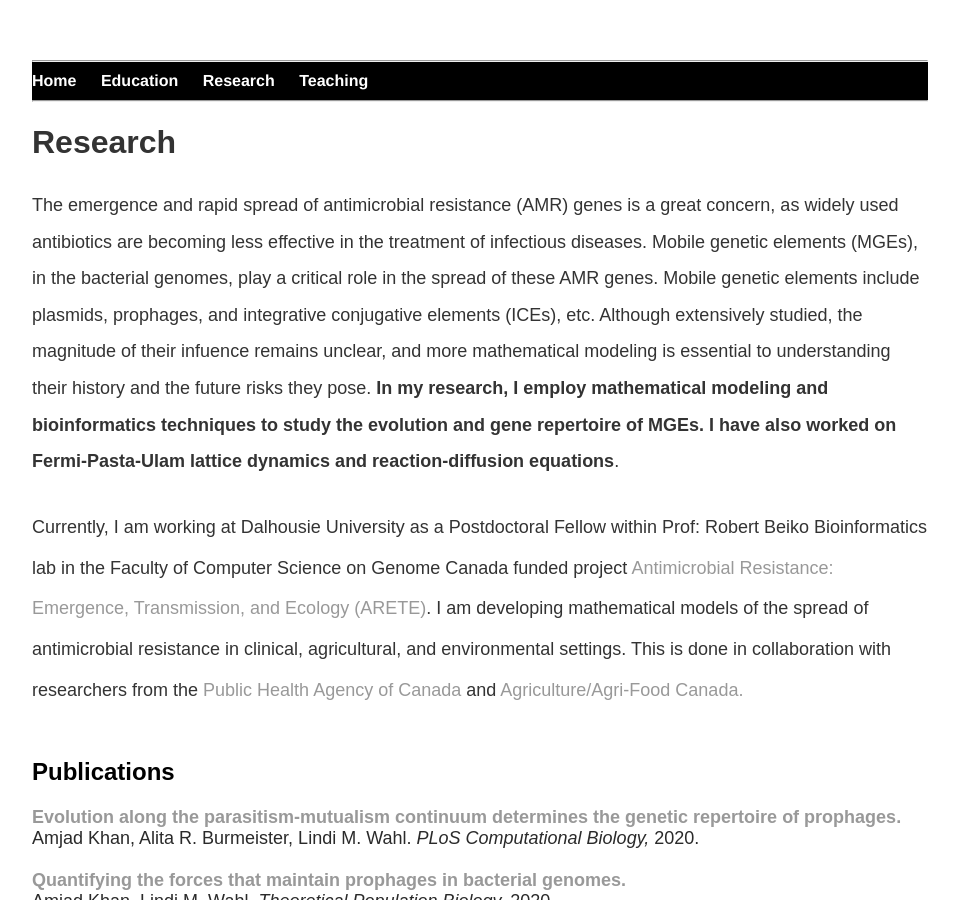
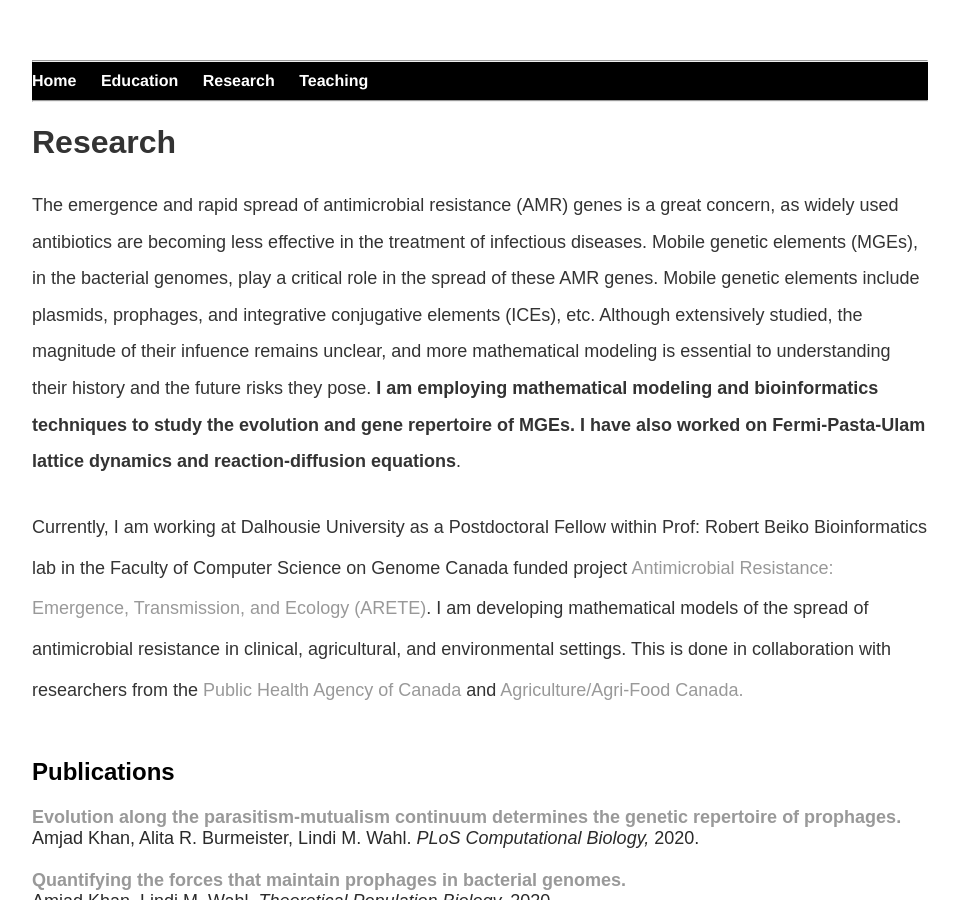
Before and after one commit to MathBioInfo/amjadkhan, a Jekyll site: the page built from Research/index.html, in a window 1280 px wide and 900 px high. Shown: the whole window, without its empty margins (160-1119 px from the left). Built offline with Jekyll 4.4.1, drawn with Linux system fonts in a browser that asks for light colours.

Commit message:
Update index.html

```diff
--- a/Research/index.html
+++ b/Research/index.html
@@ -52,7 +52,7 @@ title: About my research
 			(MGEs), in the bacterial genomes, play a critical role in the spread of these AMR genes. Mobile
 			genetic elements include plasmids, prophages, and integrative conjugative elements (ICEs), etc. Although
 			extensively studied, the magnitude of their infuence remains unclear, and more mathematical modeling is
-			essential to understanding their history and the future risks they pose. <b>In my research, I employ mathematical modeling
+			essential to understanding their history and the future risks they pose. <b>I am employing mathematical modeling
 			and bioinformatics techniques to study the evolution and gene repertoire of MGEs. I have also worked on Fermi-Pasta-Ulam
 			lattice dynamics and reaction-diffusion equations</b>.</p>
 			<p><font size="4">Currently, I am working at Dalhousie University as a Postdoctoral Fellow within Prof: Robert Beiko
```
